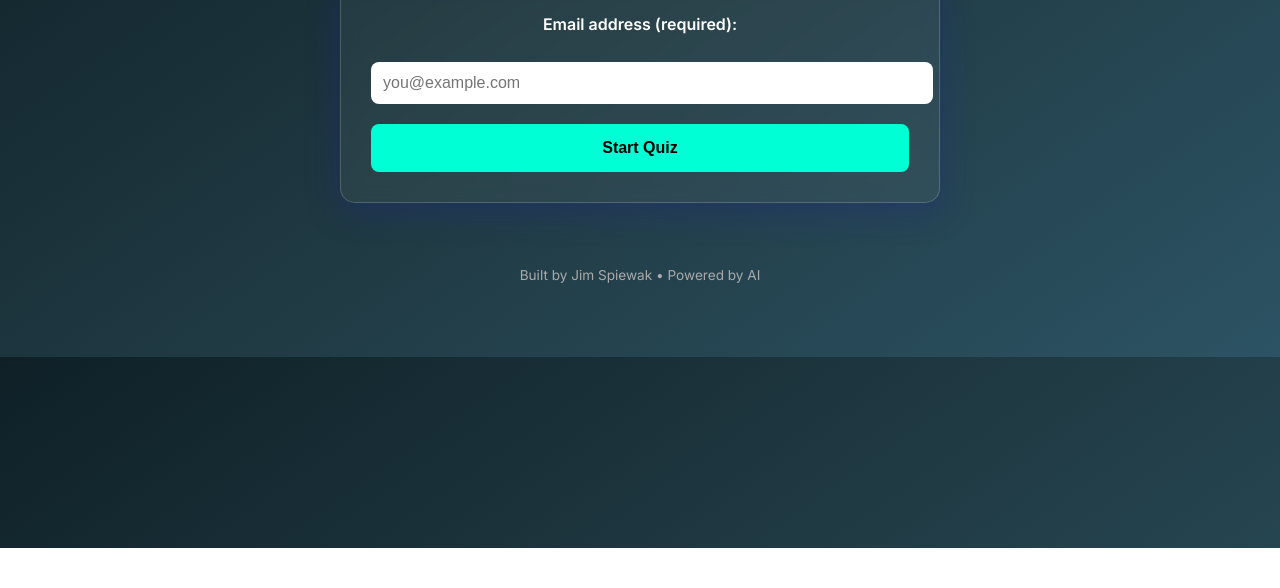
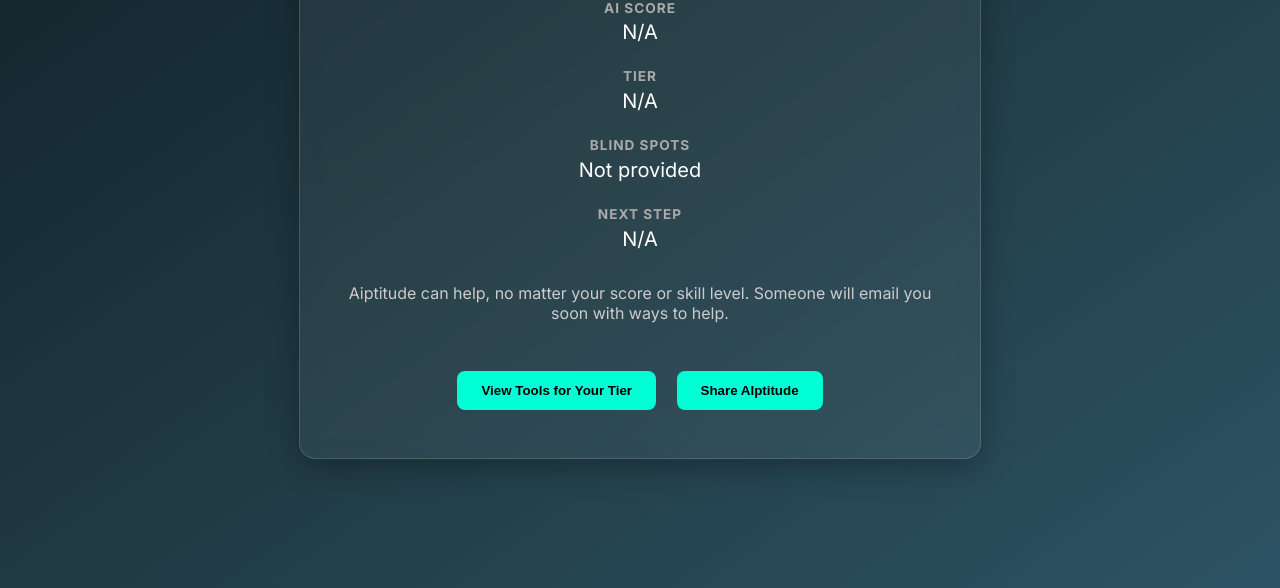
Before and after one commit to jimspi/AIptitude, a plain HTML site: page results.html in a window 1280 px wide. Shown: the part 252-840 px from the top of the page. Before the commit the page ends 800 px from the top, so only its background shows below. Drawn offline with Linux system fonts and the light colour scheme.

Commit message:
Update results.html

```diff
--- a/results.html
+++ b/results.html
@@ -3,172 +3,153 @@
 <head>
   <meta charset="UTF-8" />
   <meta name="viewport" content="width=device-width, initial-scale=1.0"/>
-  <title>AIptitude</title>
+  <title>Your AIptitude Results</title>
   <link rel="icon" href="data:,">
   <link href="https://fonts.googleapis.com/css2?family=Inter:wght@400;600;700&display=swap" rel="stylesheet">
   <style>
     body {
+      font-family: 'Inter', sans-serif;
       margin: 0;
-      font-family: 'Inter', sans-serif;
       background: linear-gradient(145deg, #0f2027, #203a43, #2c5364);
-      color: #ffffff;
+      color: #fff;
+      display: flex;
+      justify-content: center;
+      align-items: center;
+      min-height: 100vh;
+      padding: 20px;
     }
-    .container {
+    .result-box {
       max-width: 600px;
-      margin: auto;
-      padding: 60px 20px;
+      width: 100%;
+      background: rgba(255, 255, 255, 0.05);
+      padding: 40px;
+      border-radius: 16px;
+      box-shadow: 0 8px 32px rgba(0, 0, 0, 0.3);
+      backdrop-filter: blur(10px);
+      border: 1px solid rgba(255, 255, 255, 0.15);
       text-align: center;
     }
-    header h1 {
-      font-size: 2.5rem;
-      font-weight: 700;
+    h1 {
       color: #00ffd5;
+      font-size: 2.2rem;
       margin-bottom: 1rem;
     }
-    header p {
-      font-size: 1.1rem;
-      color: #e0e0e0;
-      margin-bottom: 2.5rem;
+    .section {
+      margin-bottom: 1.5rem;
     }
-    form, #quizSection {
-      background-color: rgba(255, 255, 255, 0.05);
-      padding: 30px;
-      border-radius: 15px;
-      box-shadow: 0 8px 32px 0 rgba(31, 38, 135, 0.37);
-      backdrop-filter: blur(8.5px);
-      -webkit-backdrop-filter: blur(8.5px);
-      border: 1px solid rgba(255, 255, 255, 0.18);
-      margin-bottom: 2rem;
+    .label {
+      font-weight: 700;
+      color: #aaa;
+      text-transform: uppercase;
+      font-size: 0.85rem;
+      letter-spacing: 1px;
     }
-    .question {
-      margin-bottom: 1.5rem;
-      text-align: left;
+    .value {
+      font-size: 1.25rem;
+      color: #fff;
+      margin-top: 0.3rem;
     }
-    label {
-      font-weight: 600;
-      display: block;
-      margin-bottom: 0.5rem;
+    .cta-message {
+      margin-top: 2rem;
+      font-size: 1rem;
+      color: #ccc;
     }
-    select, input[type="email"] {
-      width: 100%;
-      padding: 12px;
+    .actions {
+      margin-top: 2.5rem;
+    }
+    .actions button {
+      background-color: #00ffd5;
+      color: #000;
+      padding: 12px 24px;
       border: none;
       border-radius: 8px;
-      font-size: 1rem;
+      font-weight: bold;
+      cursor: pointer;
+      margin: 0.5rem;
     }
-    input[type="checkbox"] {
-      margin-right: 10px;
+    .actions button:hover {
+      background-color: #00c2a4;
     }
-    button {
-      width: 100%;
-      padding: 15px;
-      background-color: #00ffd5;
-      color: #000;
-      font-size: 1rem;
-      font-weight: 600;
-      border: none;
-      border-radius: 8px;
-      cursor: pointer;
-      transition: background 0.3s ease;
+    #shareMsg {
+      margin-top: 0.5rem;
+      font-size: 0.9rem;
+      color: #aaa;
     }
-    button:hover {
-      background-color: #00c5a0;
-    }
-    footer {
-      margin-top: 4rem;
-      font-size: 0.85rem;
-      color: #aaaaaa;
-    }
-    h2, h3 {
-      color: #00ffd5;
-    }
-    #quizSection { display: none; }
   </style>
 </head>
 <body>
-  <div class="container">
-    <header>
-      <h1>AIptitude</h1>
-      <p>The 2-minute quiz that reveals how AI-ready you really are — and what to do next.</p>
-    </header>
+  <div class="result-box">
+    <h1>Your AIptitude Results</h1>
 
-    <main>
-      <form id="emailForm">
-        <label>Email address (required):</label><br>
-        <input type="email" id="email" name="email" required placeholder="you@example.com" /><br><br>
-        <input type="hidden" name="_formsubmit_id" value="" />
-        <button type="submit">Start Quiz</button>
-      </form>
+    <div class="section">
+      <div class="label">AI Score</div>
+      <div class="value" id="score">Loading...</div>
+    </div>
 
-      <form id="quizSection">
-        <!-- All existing questions stay the same -->
-        <div class="question">
-          <label>10. Do you have a plan to keep up with AI changes?</label>
-          <select name="q10" required>
-            <option value="">Select one</option>
-            <option>No, it’s stressful</option>
-            <option>Not yet</option>
-            <option>I follow people/podcasts</option>
-            <option>I have a learning system</option>
-          </select>
-        </div>
+    <div class="section">
+      <div class="label">Tier</div>
+      <div class="value" id="tier">Loading...</div>
+    </div>
 
-        <button type="submit">Get My AIptitude Score</button>
-      </form>
-    </main>
+    <div class="section">
+      <div class="label">Blind Spots</div>
+      <div class="value" id="blind_spots">Loading...</div>
+    </div>
 
-    <footer>
-      <p>Built by Jim Spiewak • Powered by AI</p>
-    </footer>
+    <div class="section">
+      <div class="label">Next Step</div>
+      <div class="value" id="next_step">Loading...</div>
+    </div>
 
-    <script>
-      const emailForm = document.getElementById("emailForm");
-      const quizSection = document.getElementById("quizSection");
+    <div class="cta-message">
+      Aiptitude can help, no matter your score or skill level. Someone will email you soon with ways to help.
+    </div>
 
-      emailForm.addEventListener("submit", async function(e) {
-        e.preventDefault();
-        const formData = new FormData(emailForm);
-        const email = formData.get("email");
+    <div class="actions">
+      <button id="viewToolsBtn">View Tools for Your Tier</button>
+      <button id="shareBtn">Share AIptitude</button>
+      <div id="shareMsg" style="display: none;"></div>
+    </div>
+  </div>
 
-        await fetch("https://formspree.io/f/mwpbkkqn", {
-          method: "POST",
-          body: formData,
-          headers: { 'Accept': 'application/json' }
-        });
+  <script>
+    const params = new URLSearchParams(window.location.search);
+    const score = params.get('score') || 'N/A';
+    const tier = params.get('tier') || 'N/A';
+    const blindSpots = params.get('blind_spots') || 'Not provided';
+    const nextStep = params.get('next_step') || 'N/A';
 
-        emailForm.style.display = "none";
-        quizSection.style.display = "block";
-      });
+    document.getElementById('score').innerText = score;
+    document.getElementById('tier').innerText = tier;
+    document.getElementById('blind_spots').innerText = blindSpots;
+    document.getElementById('next_step').innerText = nextStep;
 
-      quizSection.addEventListener("submit", async function(e) {
-        e.preventDefault();
-        const formData = new FormData(quizSection);
-        const entries = {};
-        for (let [key, value] of formData.entries()) {
-          if (entries[key]) {
-            entries[key] = [].concat(entries[key], value);
-          } else {
-            entries[key] = value;
-          }
+    document.getElementById('viewToolsBtn').onclick = () => {
+      window.location.href = `/tools.html?tier=${encodeURIComponent(tier)}`;
+    };
+
+    document.getElementById('shareBtn').addEventListener('click', async () => {
+      const shareText = "Just took the AIptitude quiz and got my AI readiness score. Try it yourself: https://a-iptitude.vercel.app/";
+      const shareData = {
+        title: "AIptitude Quiz",
+        text: shareText,
+        url: "https://a-iptitude.vercel.app/"
+      };
+
+      const shareMsg = document.getElementById('shareMsg');
+      if (navigator.share) {
+        try {
+          await navigator.share(shareData);
+          shareMsg.innerText = "Thanks for sharing!";
+        } catch {
+          shareMsg.innerText = "Share canceled.";
         }
-
-        const response = await fetch("/api/score", {
-          method: "POST",
-          headers: { "Content-Type": "application/json" },
-          body: JSON.stringify({ answers: entries })
-        });
-
-        const data = await response.json();
-        const query = new URLSearchParams({
-          score: data.score || 'N/A',
-          tier: data.tier || 'N/A',
-          blind_spots: Array.isArray(data.blind_spots) ? data.blind_spots.join(", ") : 'Not provided',
-          next_step: `${data.next_step || 'N/A'}\n\n💡 Aiptitude can help — we’ll email you a learning path tailored to you.`
-        });
-
-        window.location.href = "/results.html?" + query.toString();
-      });
-    </script>
-  </div>
+      } else {
+        navigator.clipboard.writeText(shareText);
+        shareMsg.innerText = "Link copied to clipboard!";
+      }
+      shareMsg.style.display = "block";
+    });
+  </script>
 </body>
 </html>
```
